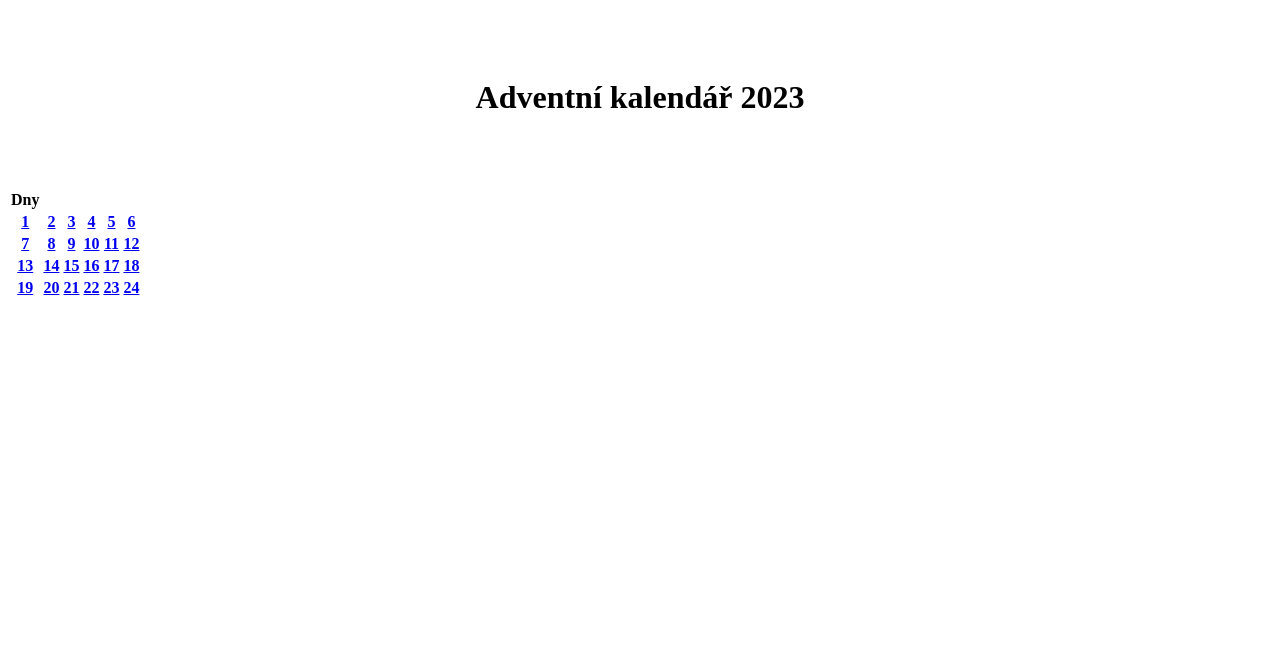
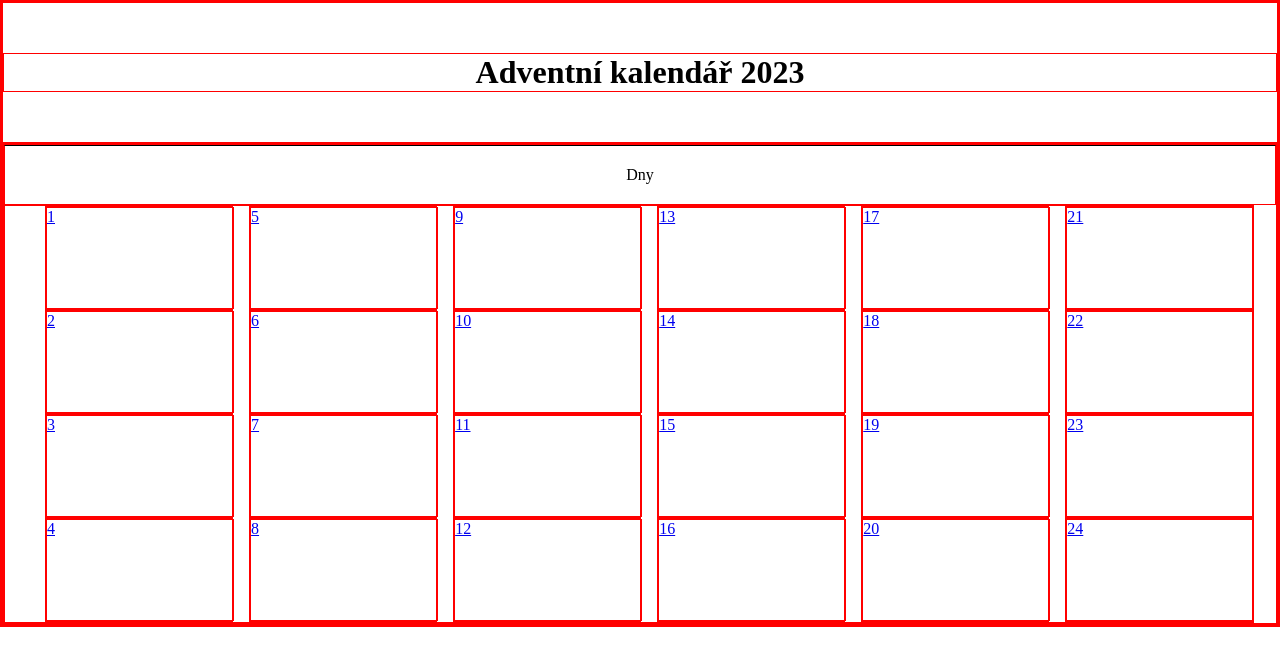
Before and after one commit to mooliver/adventni-kalendar, a plain HTML site: page index.html in a window 1280 px wide. Drawn offline with Linux system fonts and the light colour scheme.

Commit message:
updated files

```diff
--- a/index.html
+++ b/index.html
@@ -13,49 +13,35 @@
     </header>
     <main>
         <section>
-
-            <table>
-                <thead>
-                    <tr>
-                        <th>Dny</th>
-                    </tr>
-                </thead>
-                <tbody>
-                    <tr>
-                        <th><a href="okynka/1.html">1</a></th>
-                        <th><a href="okynka/2.html">2</a></th>
-                        <th><a href="okynka/3.html">3</a></th>
-                        <th><a href="okynka/4.html">4</a></th>
-                        <th><a href="okynka/5.html">5</a></th>
-                        <th><a href="okynka/6.html">6</a></th>
-                    </tr>
-                    <tr>
-                        <th><a href="okynka/7.html">7</a></th>
-                        <th><a href="okynka/8.html">8</a></th>
-                        <th><a href="okynka/9.html">9</a></th>
-                        <th><a href="okynka/10.html">10</a></th>
-                        <th><a href="okynka/11.html">11</a></th>
-                        <th><a href="okynka/12.html">12</a></th>
-                    </tr>
-                    <tr>
-                        <th><a href="okynka/13.html">13</a></th>
-                        <th><a href="okynka/14.html">14</a></th>
-                        <th><a href="okynka/15.html">15</a></th>
-                        <th><a href="okynka/16.html">16</a></th>
-                        <th><a href="okynka/17.html">17</a></th>
-                        <th><a href="okynka/18.html">18</a></th>
-                    </tr>
-                    <tr>
-                        <th><a href="okynka/19.html">19</a></th>
-                        <th><a href="okynka/20.html">20</a></th>
-                        <th><a href="okynka/21.html">21</a></th>
-                        <th><a href="okynka/22.html">22</a></th>
-                        <th><a href="okynka/23.html">23</a></th>
-                        <th><a href="okynka/24.html">24</a></th>
-                    </tr>
-                </tbody>
-            </table>
-
+            <header >
+                Dny
+            </header>
+            <ul>
+                <li><a href="okynka/1.html">1</a></li>
+                <li><a href="okynka/2.html">2</a></li>
+                <li><a href="okynka/3.html">3</a></li>
+                <li><a href="okynka/4.html">4</a></li>
+                <li><a href="okynka/5.html">5</a></li>
+                <li><a href="okynka/6.html">6</a></li>
+                <li><a href="okynka/7.html">7</a></li>
+                <li><a href="okynka/8.html">8</a></li>
+                <li><a href="okynka/9.html">9</a></li>
+                <li><a href="okynka/10.html">10</a></li>
+                <li><a href="okynka/11.html">11</a></li>
+                <li><a href="okynka/12.html">12</a></li>
+                <li><a href="okynka/13.html">13</a></li>
+                <li><a href="okynka/14.html">14</a></li>
+                <li><a href="okynka/15.html">15</a></li>
+                <li><a href="okynka/16.html">16</a></li>
+                <li><a href="okynka/17.html">17</a></li>
+                <li><a href="okynka/18.html">18</a></li>
+                <li><a href="okynka/19.html">19</a></li>
+                <li><a href="okynka/20.html">20</a></li>
+                <li><a href="okynka/21.html">21</a></li>
+                <li><a href="okynka/22.html">22</a></li>
+                <li><a href="okynka/23.html">23</a></li>
+                <li><a href="okynka/24.html">24</a></li>
+            </ul>
         </section>
     </main>
 </body>
--- a/style.css
+++ b/style.css
@@ -1,3 +1,8 @@
+* {
+    border: red 1px solid;
+    margin: 0;
+}
+
 header {
     text-align: center;
     padding: 50px 0;
@@ -9,3 +14,18 @@ main header {
 
     border-top: 1px solid black;
 }
+
+ul {
+    width: 95%;
+    height: 50%;
+    column-count: 6;
+    text-align: center;
+    list-style: none;
+}
+
+a {
+    display: flex;
+    width: 100%;
+    height: 100px;
+    text-align: center;
+}
```
